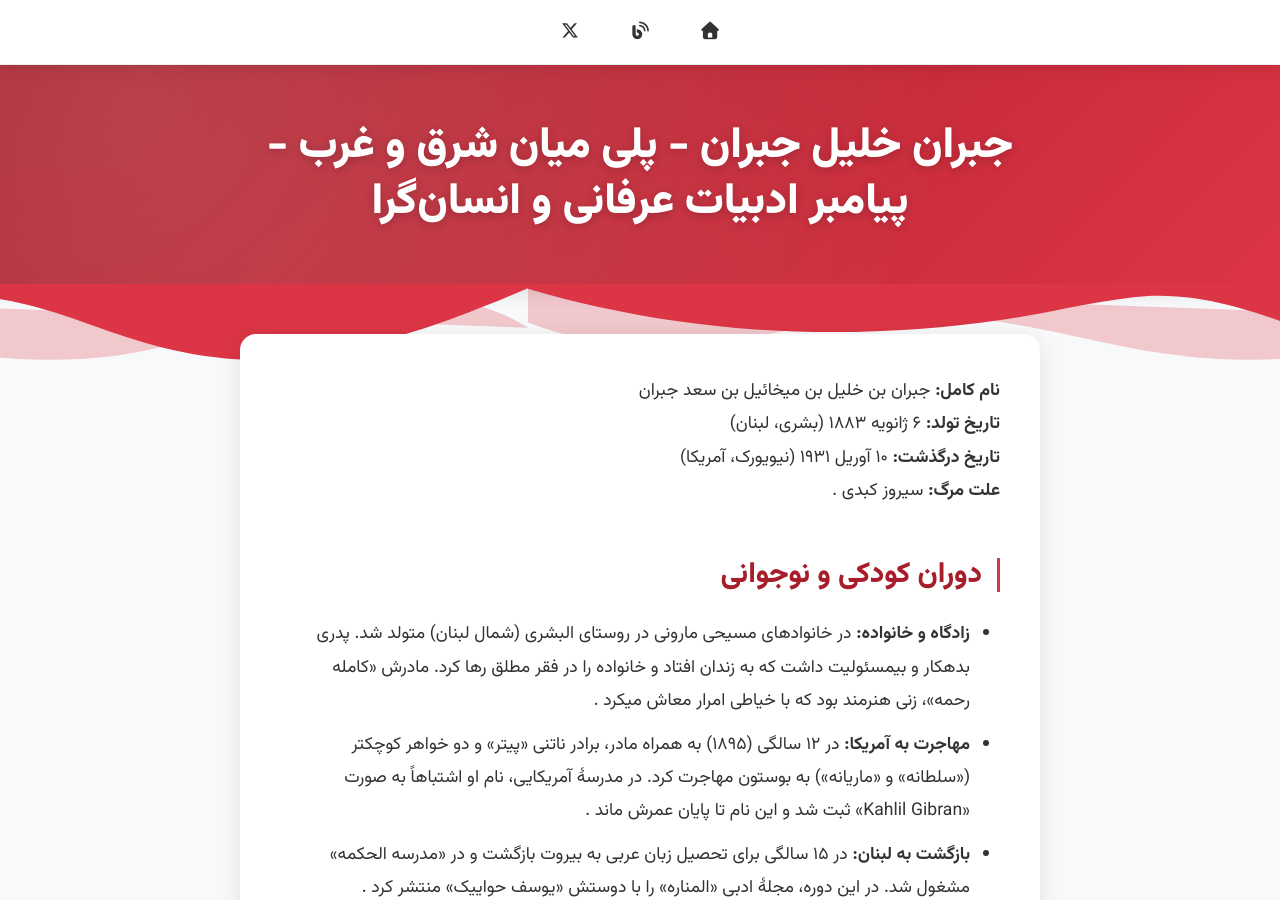
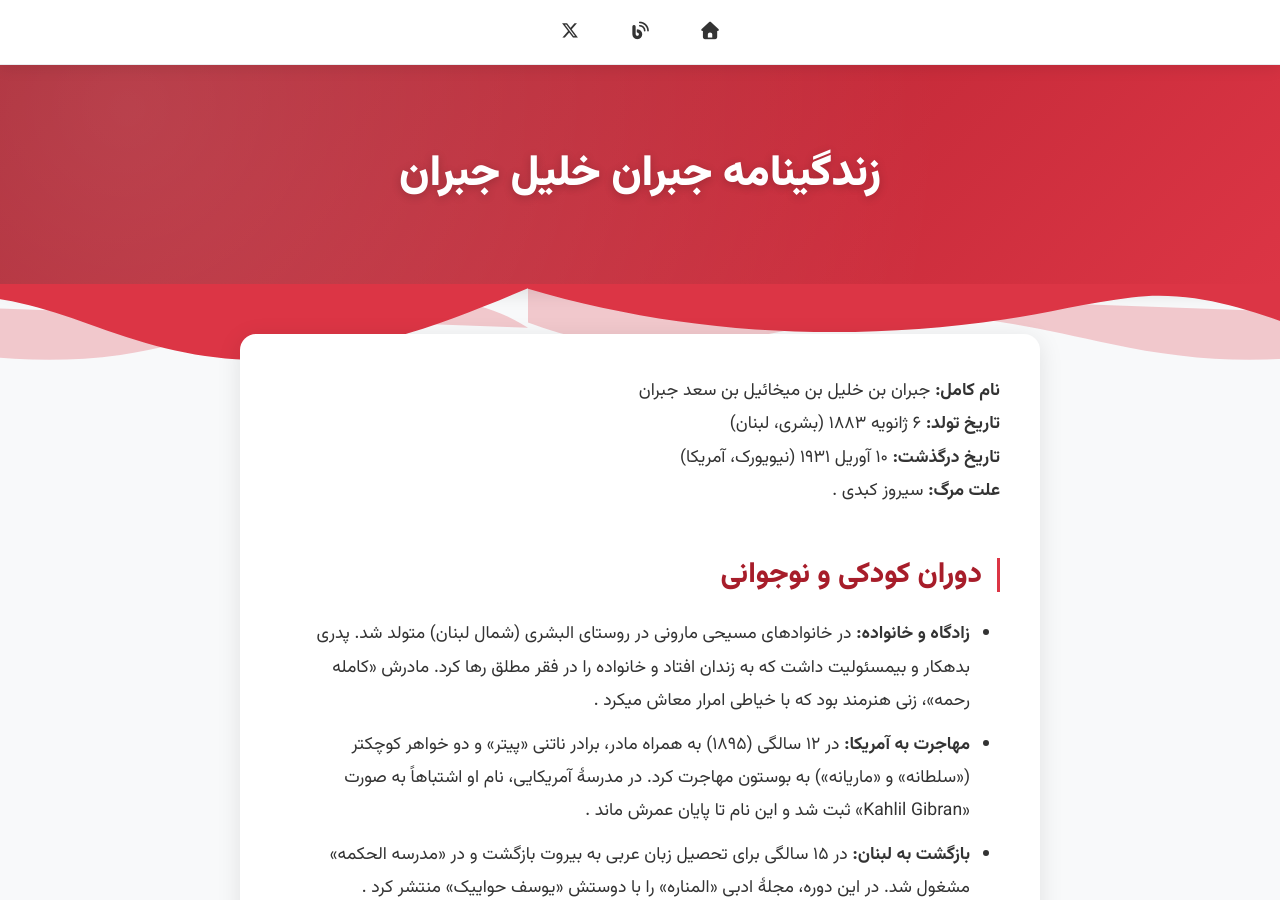
Before and after one commit to darkblog/darkblog.github.io, a Jekyll site: the page built from _posts/2025-1-2-6.md, in a window 1280 px wide and 900 px high. Built offline with Jekyll 4.4.1, drawn with Linux system fonts in a browser that asks for light colours; nearby versions of some CDN libraries.

Commit message:
Update 2025-1-2-6.md

```diff
--- a/_posts/2025-1-2-6.md
+++ b/_posts/2025-1-2-6.md
@@ -1,6 +1,6 @@
 ---
 layout: post
-title: جبران خلیل جبران - پلی میان شرق و غرب - پیامبر ادبیات عرفانی و انسان‌گرا
+title: زندگینامه جبران خلیل جبران
 ---
 
 **نام کامل:** جبران بن خلیل بن میخائیل بن سعد جبران
```
